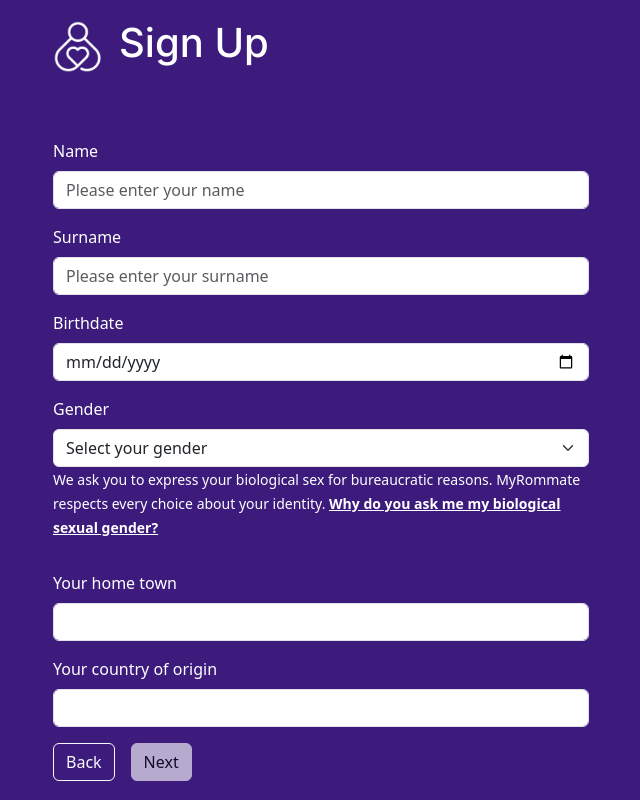
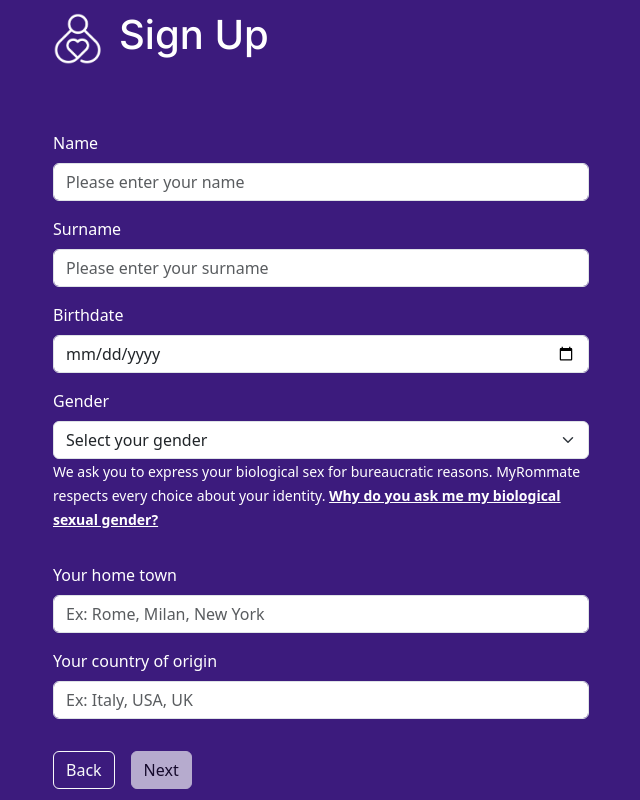
Before and after one commit to Frandrisani/frontMyRoom, a React (Vite) app: page /signup in a window 1280 px wide. Shown: the whole page, without its empty margins (319-959 px from the left). Built offline with nearby package versions, Linux system fonts and the light colour scheme.

Commit message:
Minor syntax changes

```diff
--- a/src/components/NotFound.jsx
+++ b/src/components/NotFound.jsx
@@ -1,4 +1,3 @@
-import React from "react";
 import { Button, Col, Container, Row } from "react-bootstrap";
 import "../assets/custom/custom.scss";
 
--- a/src/components/SignUp.jsx
+++ b/src/components/SignUp.jsx
@@ -71,7 +71,7 @@ const SignUp = () => {
       case 2:
         return user.phoneNumber !== "" && user.email !== "";
       case 3:
-        return user.usage !== 0 && user.occupation !== "";
+        return user.usage !== 0;
       case 4:
         return user.password !== "";
       default:
@@ -179,6 +179,7 @@ const SignUp = () => {
                         <Form.Label>Your home town</Form.Label>
                         <Form.Control
                           type="text"
+                          placeholder="Ex: Rome, Milan, New York"
                           value={user.cityOfBirth}
                           onChange={(e) => {
                             handleChange("cityOfBirth", e.target.value);
@@ -186,10 +187,11 @@ const SignUp = () => {
                           required
                         />
                       </Form.Group>
-                      <Form.Group className="mb-1" controlId="formCountry">
+                      <Form.Group className="mb-2" controlId="formCountry">
                         <Form.Label>Your country of origin</Form.Label>
                         <Form.Control
                           type="text"
+                          placeholder="Ex: Italy, USA, UK"
                           value={user.countryOfBirth}
                           onChange={(e) => {
                             handleChange("countryOfBirth", e.target.value);
@@ -267,17 +269,6 @@ const SignUp = () => {
                   {step === 3 && (
                     <>
                       {/* STEP 3 */}
-                      <Form.Group className="mb-2" controlId="formOccupation">
-                        <Form.Label>Enter your current occupation</Form.Label>
-                        <Form.Control
-                          type="text"
-                          value={user.occupation}
-                          onChange={(e) => {
-                            handleChange("occupation", e.target.value);
-                          }}
-                        />
-                      </Form.Group>
-
                       <Form.Label className="text-white mb-2">
                         How would you like to use MyRommate?
                       </Form.Label>
@@ -290,14 +281,14 @@ const SignUp = () => {
                         className="mb-2"
                       >
                         <option value="">Select usage</option>
+                        <option value="SEARCH_ROOM">
+                          Im looking for a room
+                        </option>
                         <option value="LOOKING_ROOMMATE">
                           Im looking for a roommate for my property
                         </option>
                         <option value="RENTING_APARTMENT">
                           Im renting out a room in my apartment
-                        </option>
-                        <option value="SEARCH_ROOM">
-                          Im looking for a room
                         </option>
                       </Form.Select>
                       <Button
```
